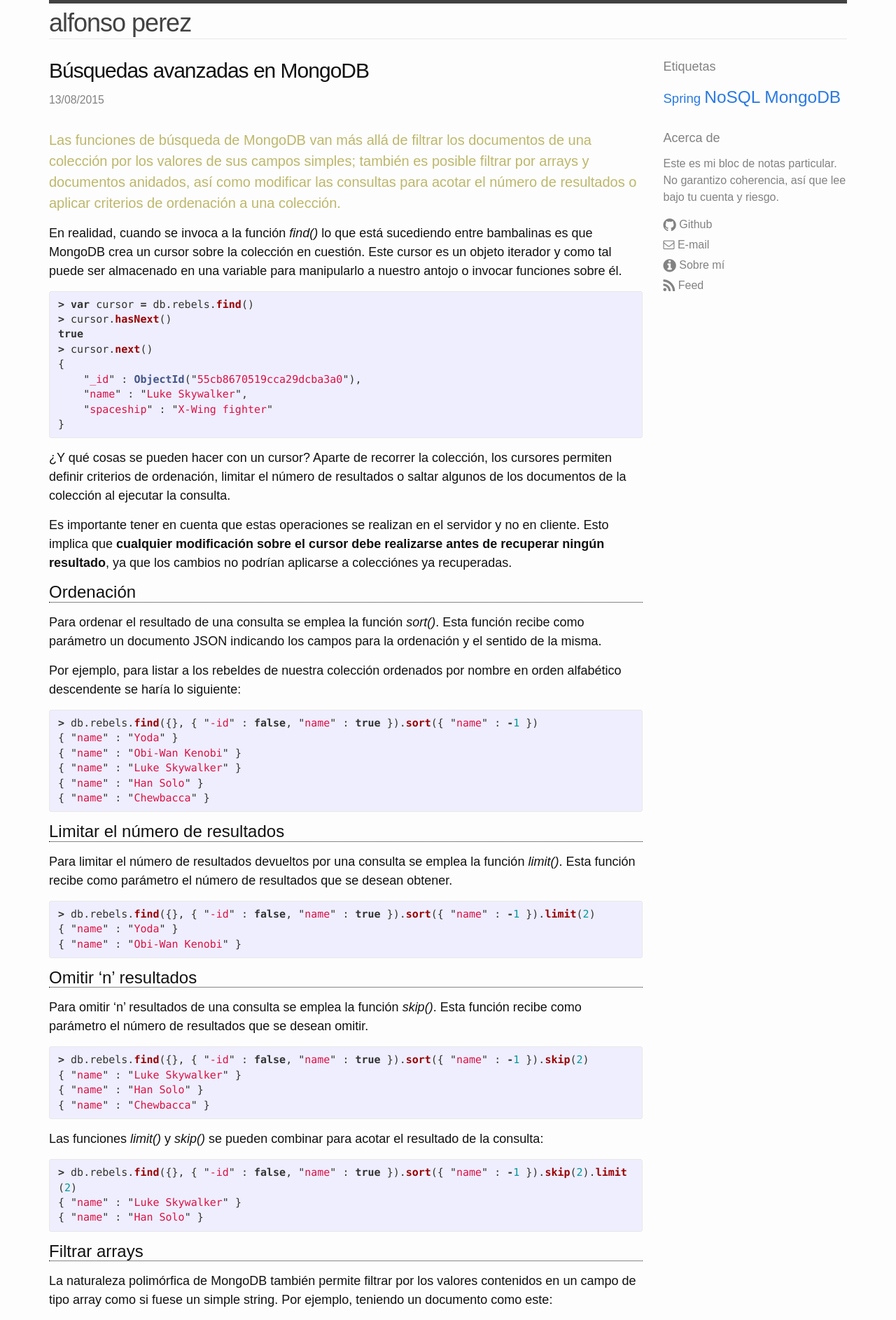
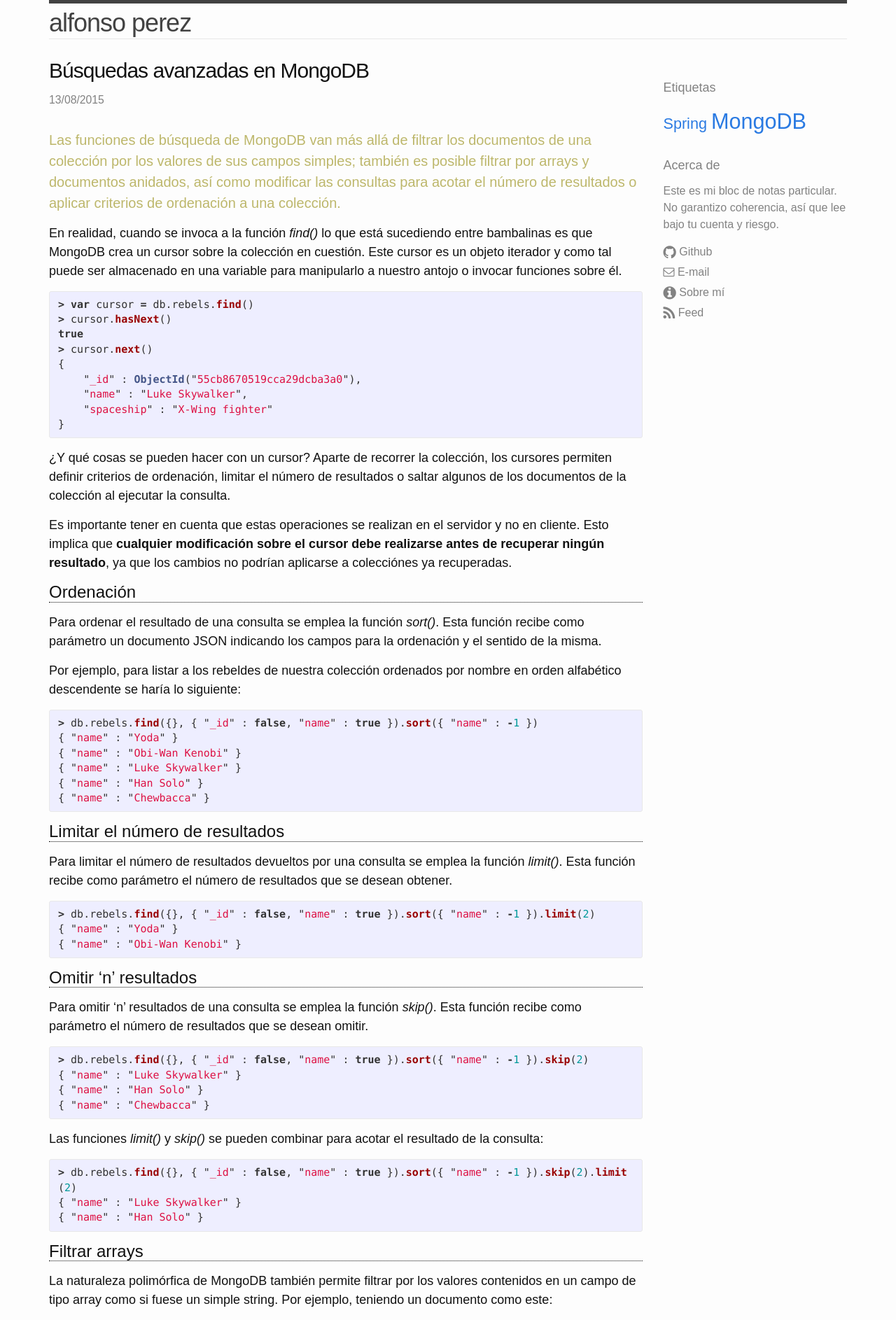
Before and after one commit to megalomono/megalomono.github.io, a Jekyll site: the page built from _posts/2015-08-13-mongodb-advanced-queries.md, in a window 1280 px wide. Shown: the top 1886 px of the page at 70% size. Built offline with Jekyll 4.4.1, drawn with Linux system fonts in a browser that asks for light colours.

Commit message:
Corrección en estilos, eliminados tags

```diff
--- a/_posts/2015-08-13-mongodb-advanced-queries.md
+++ b/_posts/2015-08-13-mongodb-advanced-queries.md
@@ -2,7 +2,7 @@
 layout: post
 title: "Búsquedas avanzadas en MongoDB"
 date: 2015-08-13
-tags: NoSQL MongoDB
+tags: MongoDB
 ---
 Las funciones de búsqueda de MongoDB van más allá de filtrar los documentos de una colección por
 los valores de sus campos simples; también es posible filtrar por arrays y documentos anidados,
@@ -42,7 +42,7 @@
 descendente se haría lo siguiente:
 
 {% highlight javascript %}
-> db.rebels.find({}, { "-id" : false, "name" : true }).sort({ "name" : -1 })
+> db.rebels.find({}, { "_id" : false, "name" : true }).sort({ "name" : -1 })
 { "name" : "Yoda" }
 { "name" : "Obi-Wan Kenobi" }
 { "name" : "Luke Skywalker" }
@@ -56,7 +56,7 @@
 función recibe como parámetro el número de resultados que se desean obtener.
 
 {% highlight javascript %}
-> db.rebels.find({}, { "-id" : false, "name" : true }).sort({ "name" : -1 }).limit(2)
+> db.rebels.find({}, { "_id" : false, "name" : true }).sort({ "name" : -1 }).limit(2)
 { "name" : "Yoda" }
 { "name" : "Obi-Wan Kenobi" }
 {% endhighlight %}
@@ -67,7 +67,7 @@
 parámetro el número de resultados que se desean omitir.
 
 {% highlight javascript %}
-> db.rebels.find({}, { "-id" : false, "name" : true }).sort({ "name" : -1 }).skip(2)
+> db.rebels.find({}, { "_id" : false, "name" : true }).sort({ "name" : -1 }).skip(2)
 { "name" : "Luke Skywalker" }
 { "name" : "Han Solo" }
 { "name" : "Chewbacca" }
@@ -76,7 +76,7 @@
 Las funciones *limit()* y *skip()* se pueden combinar para acotar el resultado de la consulta:
 
 {% highlight javascript %}
-> db.rebels.find({}, { "-id" : false, "name" : true }).sort({ "name" : -1 }).skip(2).limit(2)
+> db.rebels.find({}, { "_id" : false, "name" : true }).sort({ "name" : -1 }).skip(2).limit(2)
 { "name" : "Luke Skywalker" }
 { "name" : "Han Solo" }
 {% endhighlight %}
--- a/_sass/_styles.scss
+++ b/_sass/_styles.scss
@@ -37,7 +37,7 @@
 .about {
     color: $grey-color;
     font-size: 16px;
-    margin-bottom: $spacing-unit;
+    margin: $spacing-unit 0;
 
     ul {
         margin-left: 0;
@@ -59,7 +59,7 @@
  * Tag cloud
  */
 .tagcloud {
-    margin-bottom: $spacing-unit;
+    margin: $spacing-unit 0;
 
     h4 {
         color: $grey-color;
@@ -67,9 +67,9 @@
 }
 
 hr {
-    border-top: 1px solid;
+    border-top: 1px solid $grey-color-light;
     border-bottom: none;
-    margin-bottom: $spacing-unit;
+    margin: $spacing-unit 0;
 }
 
 /**
```
Also changed, not shown: _posts/2015-08-12-mongodb-basic-commands.md (+1 -1 lines), tags/nosql.html (deleted, +0 -12 lines).
